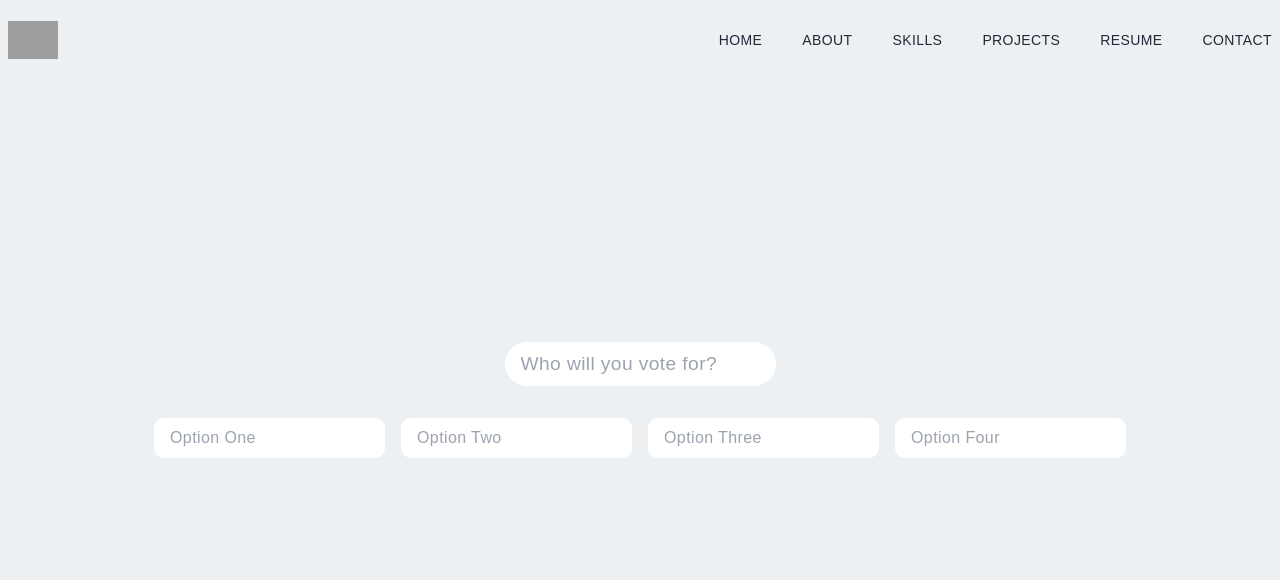
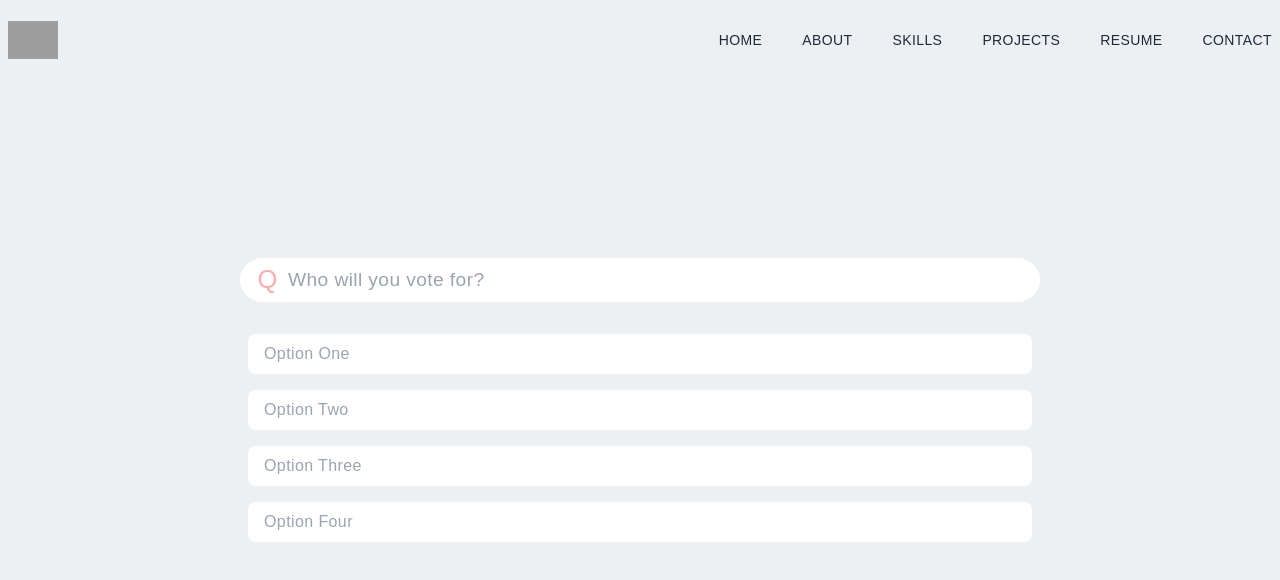
Before and after one commit to ankit-programmer/rt-poll-ui, a Next.js app: page / in a window 1280 px wide. Shown: the top 580 px of the page. Built offline with nearby package versions, Linux system fonts and the light colour scheme; grey boxes are pictures that could not be loaded.

Commit message:
Question design improvement

```diff
--- a/components/CreatePoll/CreatePoll.module.css
+++ b/components/CreatePoll/CreatePoll.module.css
@@ -1,16 +1,38 @@
 .QuestionInput {
+    width: 100%;
     padding: 8px;
-    border-radius: 30px;
-    padding-left: 16px;
+    border-radius: 2em;
+    padding-left: 2.5em;
+    padding-right: 1.5em;
     box-shadow: 10px;
     font-size: larger;
     margin-bottom: 16px;
+    outline:0;
+}
+.QuestionIcon {
+    position: absolute;
+    font-size: 1.6rem;
+    color: rgba(248, 120, 120, 0.606);
+    padding: .15rem;
+    padding-left: 1.1rem;
 }
 
+
+.QuestionInput:focus, .OptionInput:focus {
+    box-shadow: 0 1px 6px 0 rgba(32, 33, 36, .28);;
+}
+.PollContainer {
+    width: 100%;
+    max-width: 800px;
+}
+.OptionContainer {
+    display: grid;
+}
 .OptionInput {
+    outline: 0;
     margin: 16px 8px 0px 8px;
     padding: 8px;
-    border-radius: 10px;
+    border-radius: 0.5em;
     padding-left: 16px;
     box-shadow: 10px;
 }
--- a/components/CreatePoll/CreatePoll.tsx
+++ b/components/CreatePoll/CreatePoll.tsx
@@ -1,26 +1,58 @@
-import React from 'react'
-import  styles from './CreatePoll.module.css';
+import React, { useEffect, useState } from 'react'
+import styles from './CreatePoll.module.css';
 const CreatePoll = () => {
+  let placeholders = ["Who will you vote for?", "Who will win this T20 World Cup?", "Where should we go for vocation?"];
+  let [placeholder, setPlaceholder] = useState("");
+  useEffect(() => {
+    (async () => {
+      while(placeholders.length){
+        let ph = placeholders.shift();
+        placeholders.push(ph || "");
+        let sent = "";
+        let words = ph?.split(" ") || [];
+        for(const word of words){
+          sent += `${word} `;
+          setPlaceholder(sent);
+          await dummyWait(300);
+        }
+        await dummyWait(5000);
+
+      }
+
+    })();
+  }, [])
   return (
-   <div className='w-full h-screen text-center'>
-    <div className='max-w-[1240px] w-full h-full mx-auto p-5 flex justify-center items-center'>
+    <div className='w-full h-screen text-center'>
+      <div className='max-w-[1240px] w-full h-full mx-auto p-5 flex justify-center items-center'>
 
-        <form>
-          <input  className={styles.QuestionInput} type="text" id='question' placeholder='Who will you vote for?'></input>
-         <div>
-         <input  className={styles.OptionInput} type="text" id='question' placeholder='Option One'></input>
-          <input  className={styles.OptionInput} type="text" id='question' placeholder='Option Two'></input>
-          <input  className={styles.OptionInput} type="text" id='question' placeholder='Option Three'></input>
-          <input  className={styles.OptionInput} type="text" id='question' placeholder='Option Four'></input>
+        <form className={styles.PollContainer}>
 
-         </div>
 
-         </form>
+          <div className={styles.QuestionIcon}>Q</div>
 
+          <input className={styles.QuestionInput} type="text" id='question' placeholder={placeholder}></input>
+
+          <div className={styles.OptionContainer}>
+            <input className={styles.OptionInput} type="text" id='question' placeholder='Option One'></input>
+            <input className={styles.OptionInput} type="text" id='question' placeholder='Option Two'></input>
+            <input className={styles.OptionInput} type="text" id='question' placeholder='Option Three'></input>
+            <input className={styles.OptionInput} type="text" id='question' placeholder='Option Four'></input>
+
+          </div>
+
+        </form>
+
+      </div>
     </div>
-   </div>
 
   )
 }
 
+function dummyWait(time = 1000) {
+  return new Promise((resolve, reject) => {
+    setTimeout(() => {
+      return resolve(true);
+    }, time);
+  })
+}
 export default CreatePoll
```
